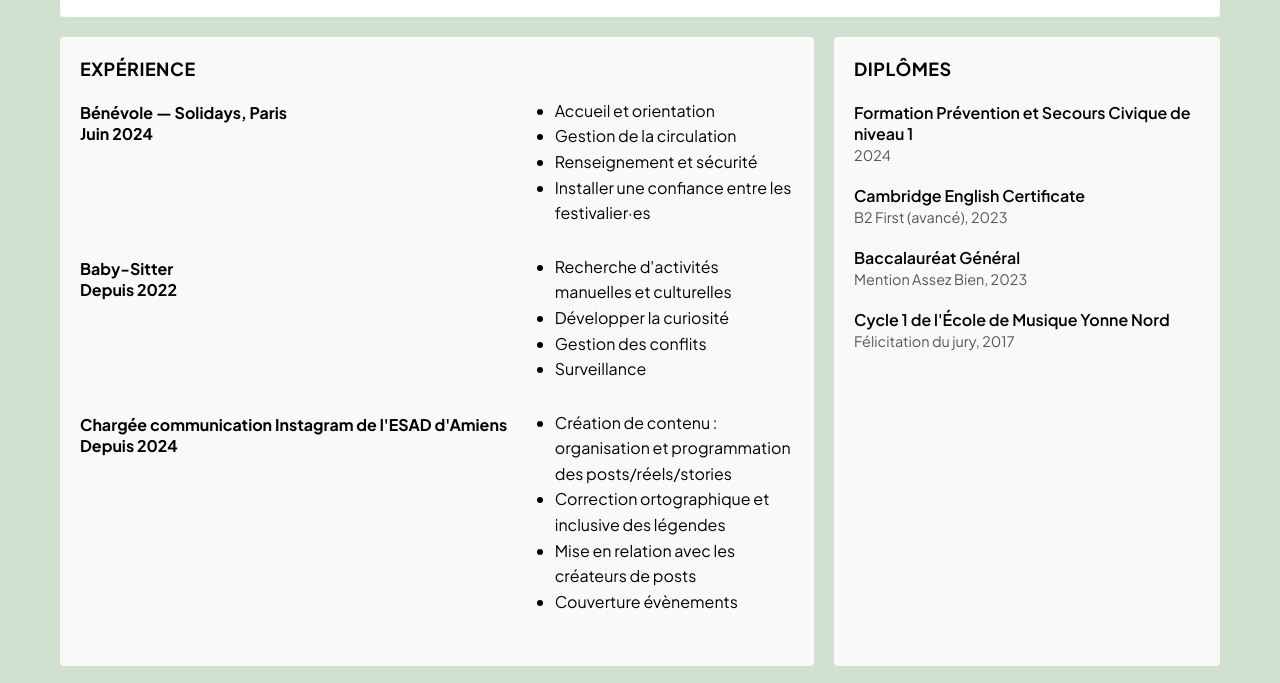
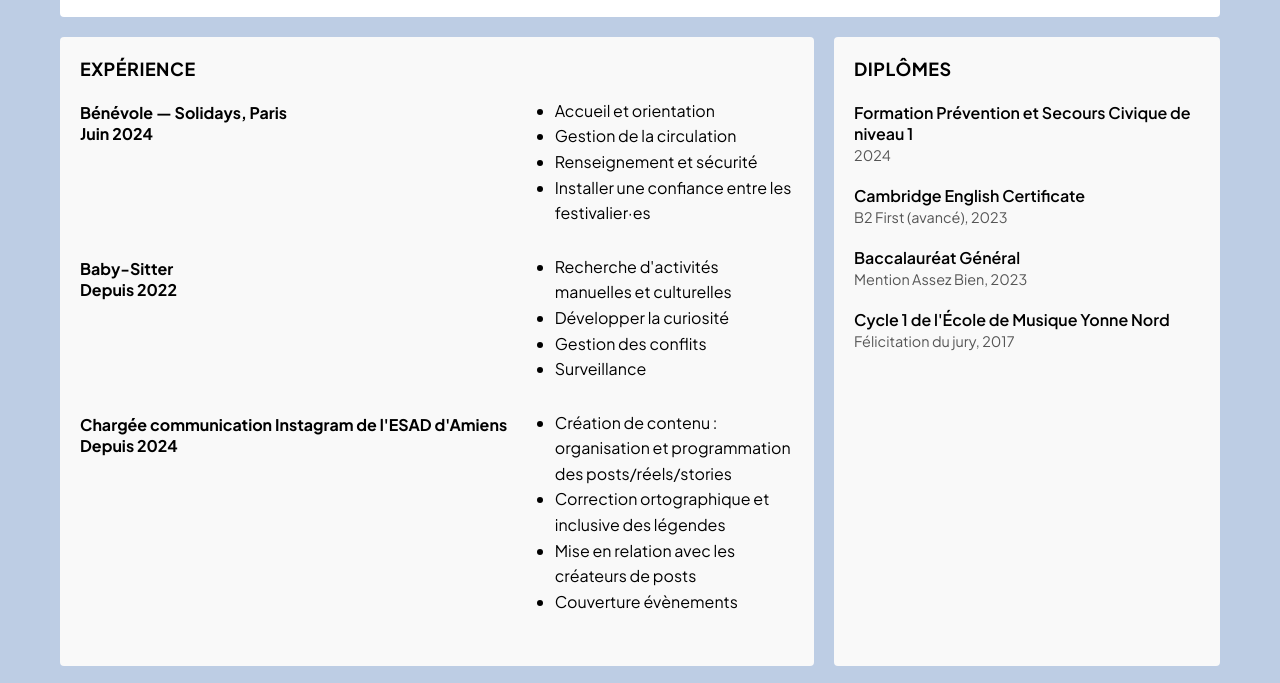
Before and after one commit to sophie-nicolazo/sophie-nicolazo.github.io, a plain HTML site: page cv.html in a window 1280 px wide. Shown: the part 183-866 px from the top of the page. Drawn offline with Linux system fonts and the light colour scheme.

Commit message:
Update cv.css

```diff
--- a/cv.css
+++ b/cv.css
@@ -7,7 +7,7 @@
 body {
   font-family: 'Plus Jakarta Sans', sans-serif;
   margin: 0;
-  background: #d1e1d1;
+  background: #bdcde4;
 }
 
 /* ===== CONTENEUR GLOBAL ===== */
```
